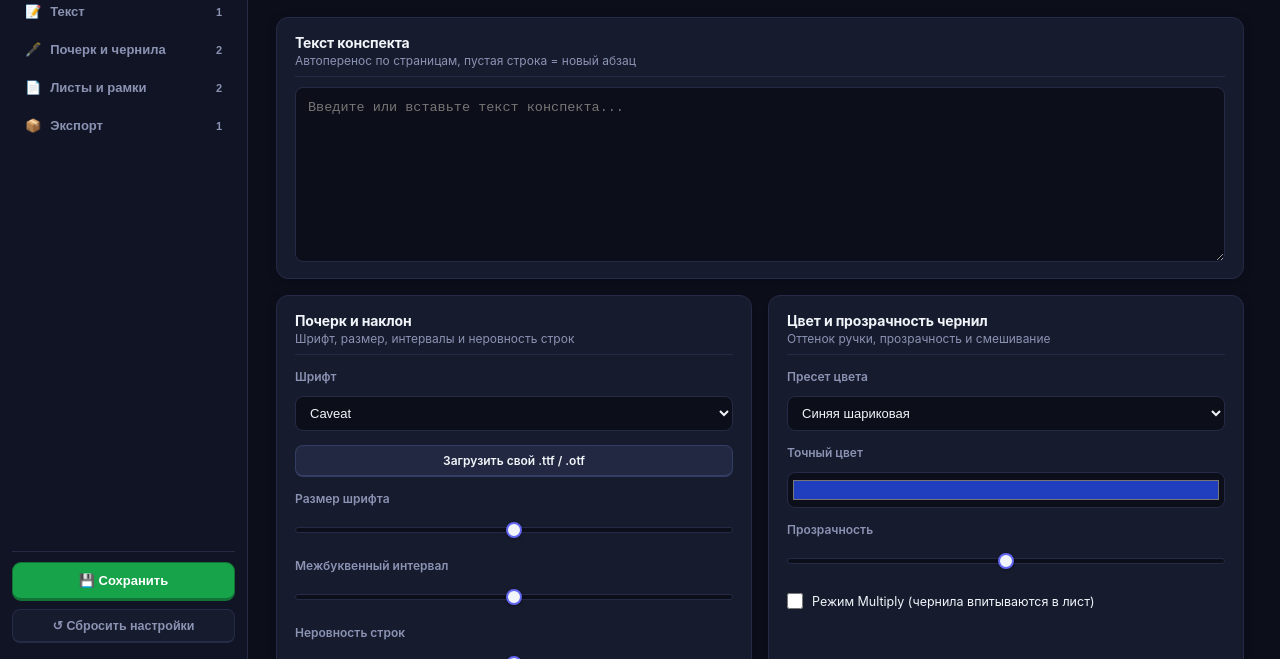
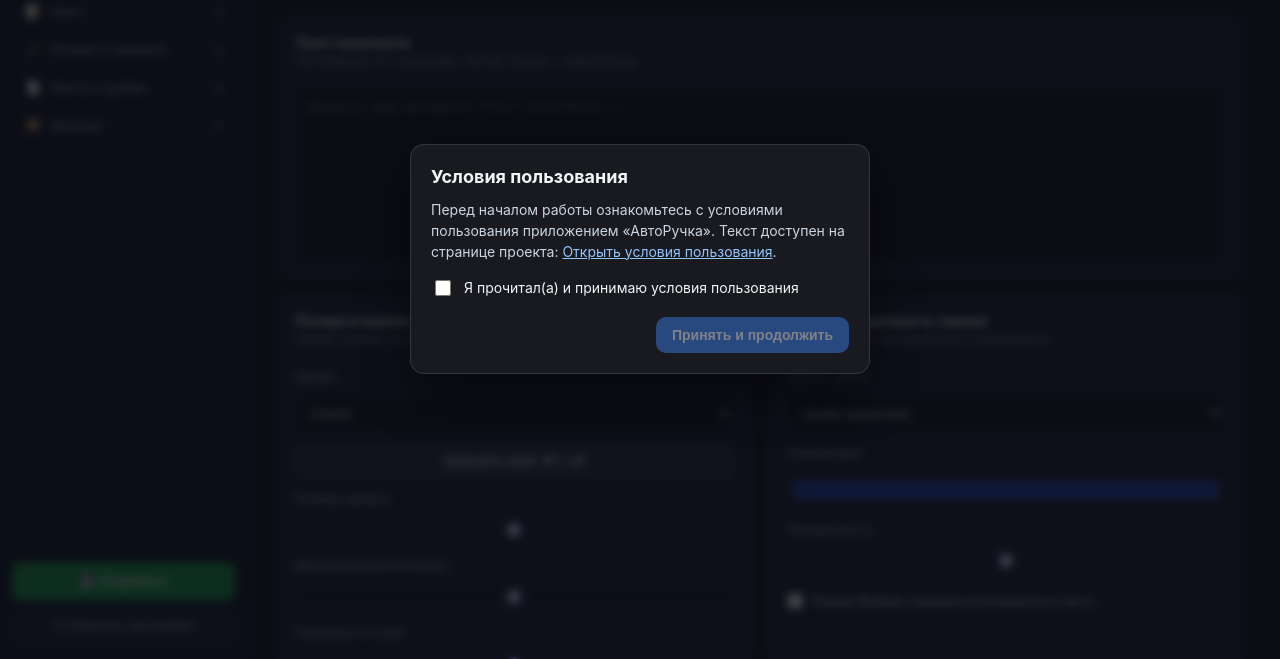
Before and after one commit to androe123/AutoPen, a plain HTML site: page index.html in a window 1280 px wide. Shown: the part 141-800 px from the top of the page. Drawn offline with Linux system fonts and the light colour scheme; a script that the page names is missing; a web font is replaced by a local one.

Commit message:
Обновление интерфейса, README и условий пользования

```diff
--- a/index.html
+++ b/index.html
@@ -568,10 +568,117 @@
     pointer-events: none; z-index: 999; box-shadow: 0 8px 20px rgba(4, 6, 15, 0.45);
   }
   #toast.show { opacity: 1; transform: translateY(0); }
+  .terms-backdrop[hidden] {
+  display: none;
+}
+
+.terms-backdrop {
+  position: fixed;
+  inset: 0;
+  z-index: 9999;
+  display: flex;
+  align-items: center;
+  justify-content: center;
+  padding: 16px;
+  background: rgba(12, 14, 20, 0.78);
+  backdrop-filter: blur(4px);
+}
+
+.terms-card {
+  width: 100%;
+  max-width: 460px;
+  padding: 20px;
+  border-radius: 14px;
+  background: #181a20;
+  color: #f3f4f6;
+  border: 1px solid rgba(255, 255, 255, 0.12);
+  box-shadow: 0 20px 50px rgba(0, 0, 0, 0.45);
+}
+
+.terms-title {
+  margin: 0 0 10px;
+  font-size: 18px;
+  line-height: 1.3;
+}
+
+.terms-text {
+  margin: 0 0 16px;
+  font-size: 14px;
+  line-height: 1.5;
+  color: #cbd5e1;
+}
+
+.terms-link {
+  color: #93c5fd;
+  text-decoration: underline;
+}
+
+.terms-check {
+  display: flex;
+  align-items: flex-start;
+  gap: 10px;
+  margin-bottom: 18px;
+  font-size: 14px;
+  line-height: 1.4;
+  cursor: pointer;
+}
+
+.terms-check input {
+  margin-top: 2px;
+  width: 16px;
+  height: 16px;
+  flex-shrink: 0;
+}
+
+.terms-actions {
+  display: flex;
+  justify-content: flex-end;
+}
+
+.terms-btn {
+  padding: 10px 16px;
+  border: 0;
+  border-radius: 10px;
+  font-size: 14px;
+  font-weight: 600;
+  cursor: pointer;
+  background: #3b82f6;
+  color: #fff;
+}
+
+.terms-btn:disabled {
+  opacity: 0.45;
+  cursor: not-allowed;
+}
 </style>
 <link rel="stylesheet" href="desktop.css">
 </head>
 <body>
+<div id="terms-modal" class="terms-backdrop" role="dialog" aria-modal="true" aria-labelledby="terms-title" hidden>
+  <div class="terms-card">
+    <h2 id="terms-title" class="terms-title">Условия пользования</h2>
+    <p class="terms-text">
+      Перед началом работы ознакомьтесь с условиями пользования приложением «АвтоРучка».
+      Текст доступен на странице проекта:
+      <a
+        id="terms-link"
+        class="terms-link"
+        href="https://github.com/androe123/AutoPen/blob/main/TERMS.md"
+        target="_blank"
+        rel="noopener noreferrer"
+      >Открыть условия пользования</a>.
+    </p>
+
+    <label class="terms-check">
+      <input type="checkbox" id="terms-agree-checkbox">
+      <span>Я прочитал(а) и принимаю условия пользования</span>
+    </label>
+
+    <div class="terms-actions">
+      <button type="button" id="terms-accept-btn" class="terms-btn" disabled>Принять и продолжить</button>
+    </div>
+  </div>
+</div>
 <div class="shell">
   <div class="update-banner" id="updateBanner">
     <span id="updateBannerText">Доступно обновление на GitHub.</span>
@@ -2253,6 +2360,57 @@ function bindEvents() {
     markDirty();
   });
 })();
+(function initTermsGate() {
+  const TERMS_KEY = 'autopen_terms_accepted_v1';
+
+  const modal = document.getElementById('terms-modal');
+  const checkbox = document.getElementById('terms-agree-checkbox');
+  const acceptBtn = document.getElementById('terms-accept-btn');
+  const link = document.getElementById('terms-link');
+
+  if (!modal || !checkbox || !acceptBtn) return;
+
+  let isAccepted = false;
+  try {
+    isAccepted = localStorage.getItem(TERMS_KEY) === 'true';
+  } catch (_) {
+    isAccepted = false;
+  }
+
+  if (isAccepted) {
+    modal.hidden = true;
+    return;
+  }
+
+  modal.hidden = false;
+  document.documentElement.style.overflow = 'hidden';
+
+  checkbox.addEventListener('change', () => {
+    acceptBtn.disabled = !checkbox.checked;
+  });
+
+  // Если на ПК в pywebview ссылка пытается открыться внутри самого окна —
+  // можно открыть её во внешнем браузере через pywebview API (если добавишь метод)
+  if (link) {
+    link.addEventListener('click', (e) => {
+      if (window.pywebview && window.pywebview.api && typeof window.pywebview.api.open_external_url === 'function') {
+        e.preventDefault();
+        window.pywebview.api.open_external_url(link.href);
+      }
+    });
+  }
+
+  acceptBtn.addEventListener('click', () => {
+    if (!checkbox.checked) return;
+
+    try {
+      localStorage.setItem(TERMS_KEY, 'true');
+    } catch (_) {}
+
+    modal.hidden = true;
+    document.documentElement.style.overflow = '';
+  });
+})();
 </script>
 </body>
 </html>
```
